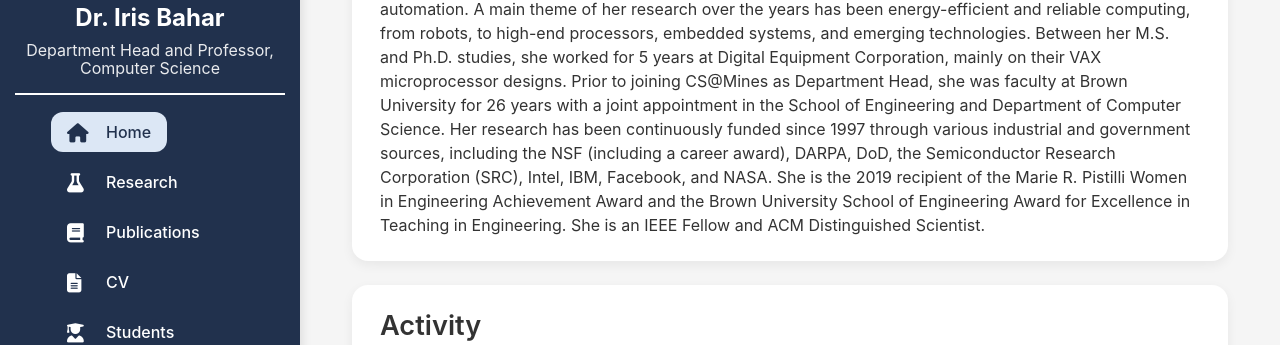
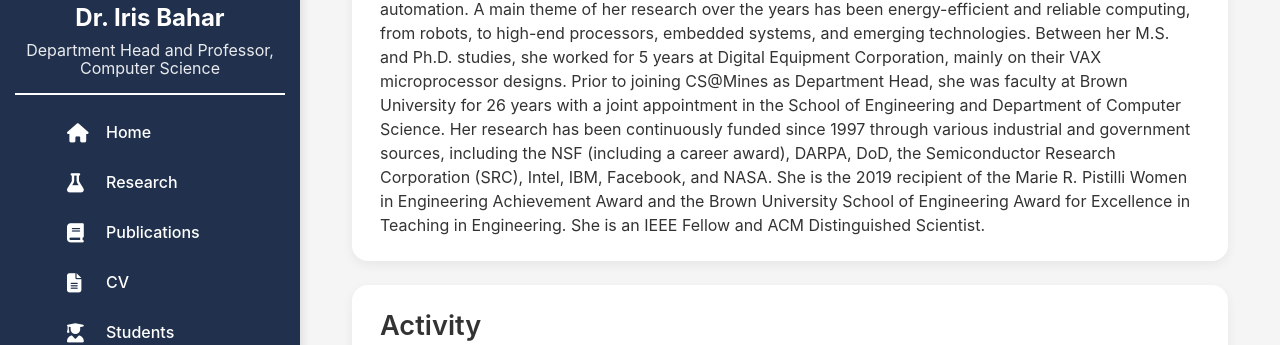
Before and after one commit to SushruthMurakare/Dr.BaharWebsite, a plain HTML site: page home.html in a window 1280 px wide. Shown: the part 262-607 px from the top of the page. Drawn offline with Linux system fonts and the light colour scheme.

Commit message:
change active class

```diff
--- a/home.html
+++ b/home.html
@@ -32,7 +32,7 @@
 
         <!-- Main Navigation Links -->
         <ul class="nav-links">
-            <li><a href="#home" class="nav-link active">
+            <li><a href="#home" class="nav-link">
                 <i class="fa-solid fa-house"></i>
                 <span>Home</span>
             </a></li>
```
